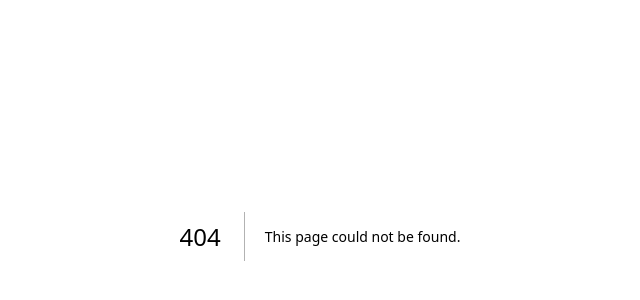
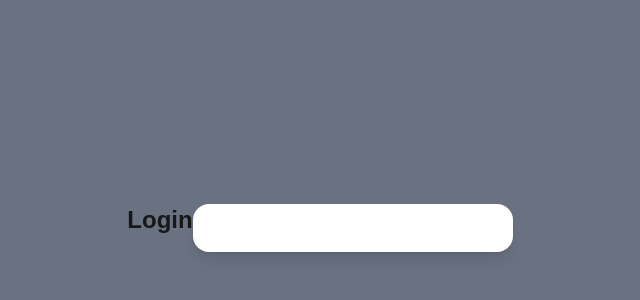
Before and after one commit to Nadineapriliaputri/projectUAS, a Next.js app: page /siaga in a window 1280 px wide. Before the commit this address had no page. Shown: the part 164-464 px from the top of the page, without its empty margins (320-960 px from the left). Built offline with nearby package versions, Linux system fonts and the light colour scheme.

Commit message:
pesan commit

```diff
--- a/app/siaga+/page.tsx
+++ /dev/null
@@ -1,5 +0,0 @@
-export default function holidaypage() {
-    return ( <div></div>);
-
-
-}
--- /dev/null
+++ b/app/siaga/page.tsx
@@ -0,0 +1,14 @@
+export default function Home() {
+  return (
+    <div className="bg-gray-500 h-screen flex items-center justify-center">
+        <h1 className="text-2xl flex items-center font-bold text-center mb-8">
+            Login
+            </h1>
+
+        <div className="bg-white w-80 p-6 rounded-2xl shadow-lg mb-4">
+
+        </div>
+
+    </div>
+  );
+}
```
